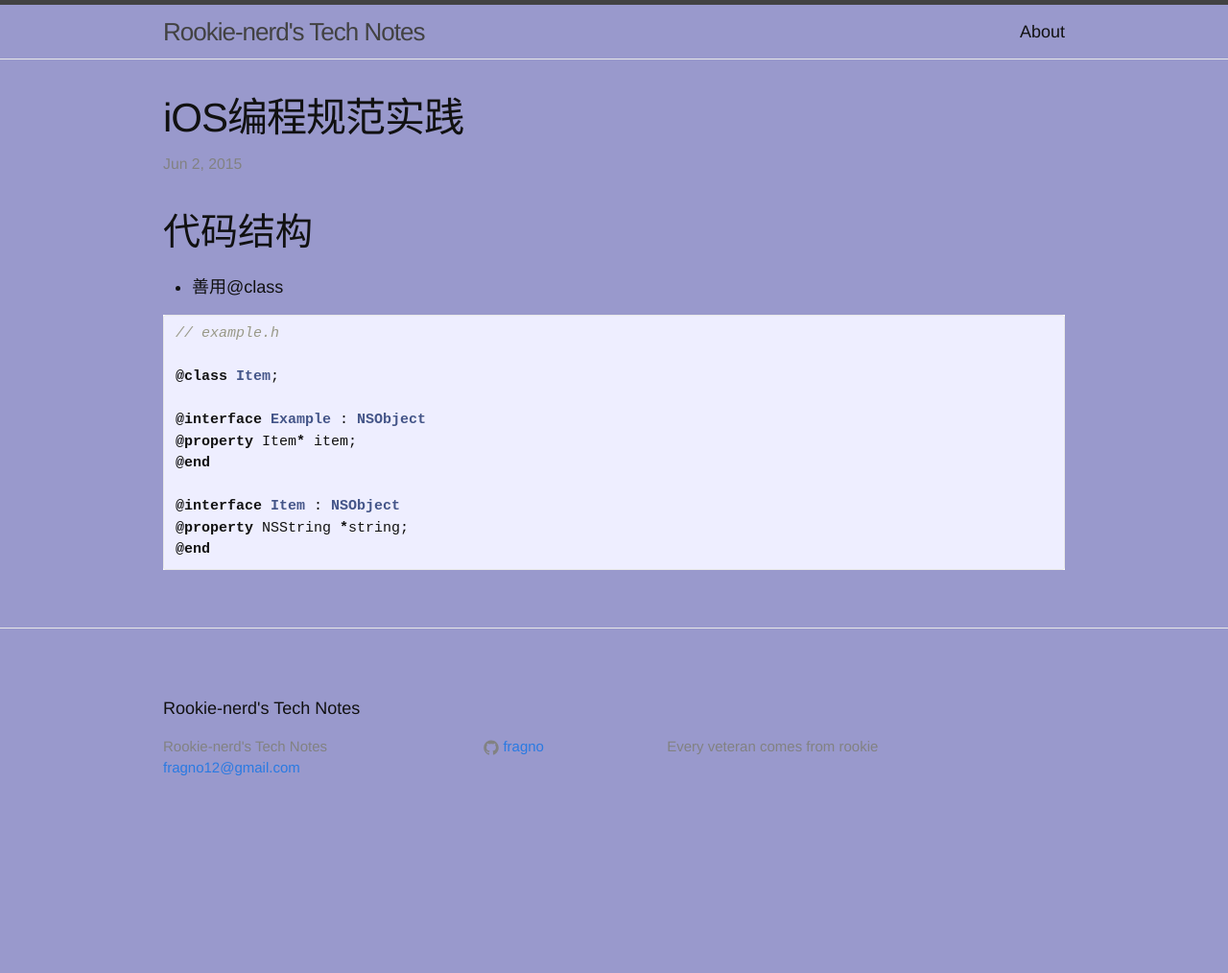
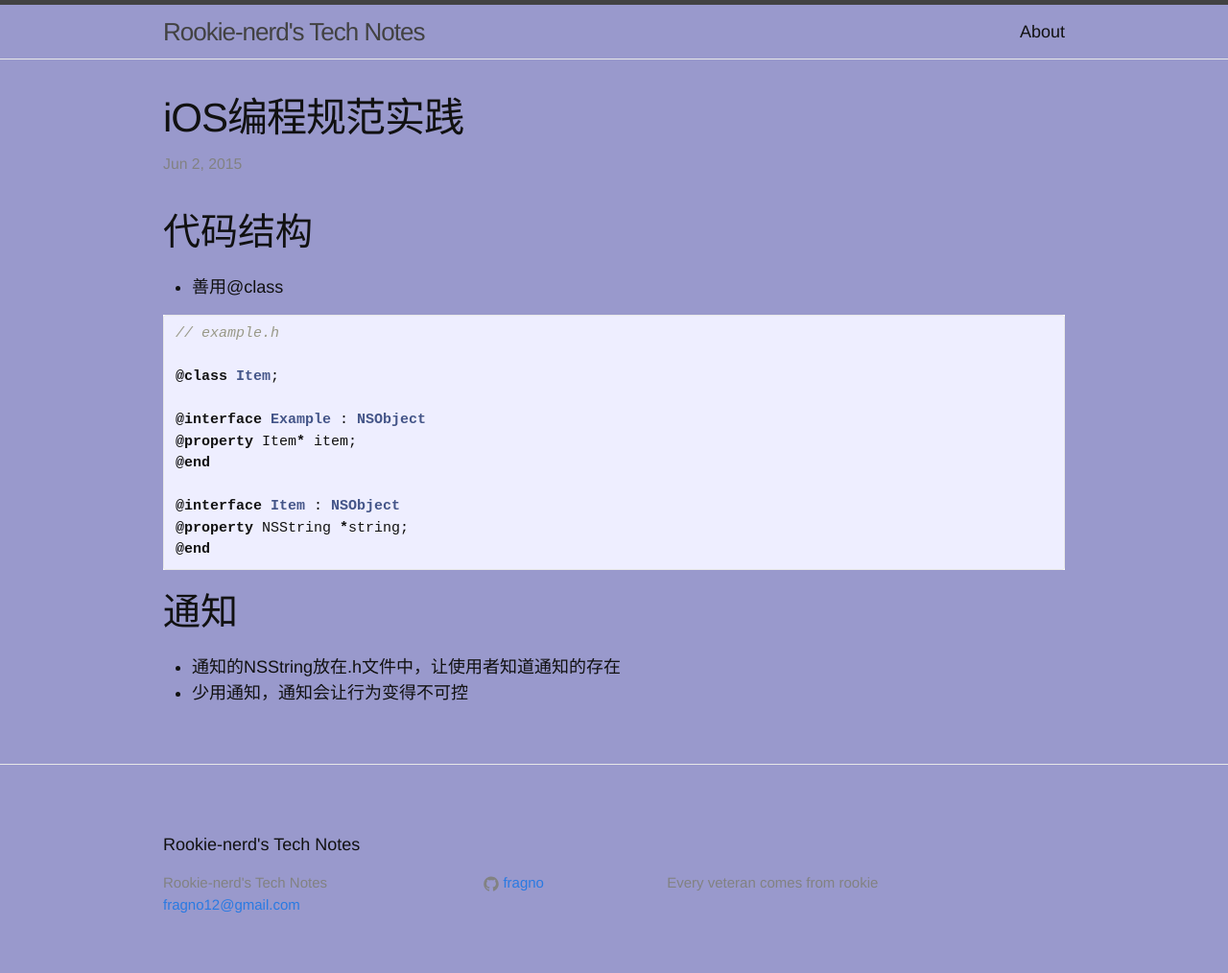
Before and after one commit to rookie-nerd/rookie-nerd.github.io, a Jekyll site: the page built from _posts/2015-06-02-iOS编码规范.markdown, in a window 1280 px wide. Shown: the whole page at 96% size. Built offline with Jekyll 4.4.1, drawn with Linux system fonts in a browser that asks for light colours; before the commit the page ends 900 px from its top, so only the background shows below that.

Commit message:
notification

```diff
--- a/_posts/2015-06-02-iOS编码规范.markdown
+++ b/_posts/2015-06-02-iOS编码规范.markdown
@@ -23,3 +23,7 @@ categories: objective-c
 @property NSString *string;
 @end
 {% endhighlight %}
+
+# 通知
++ 通知的NSString放在.h文件中，让使用者知道通知的存在
++ 少用通知，通知会让行为变得不可控
```
